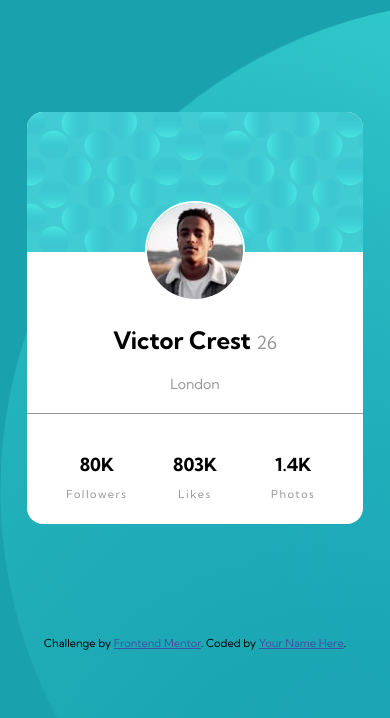
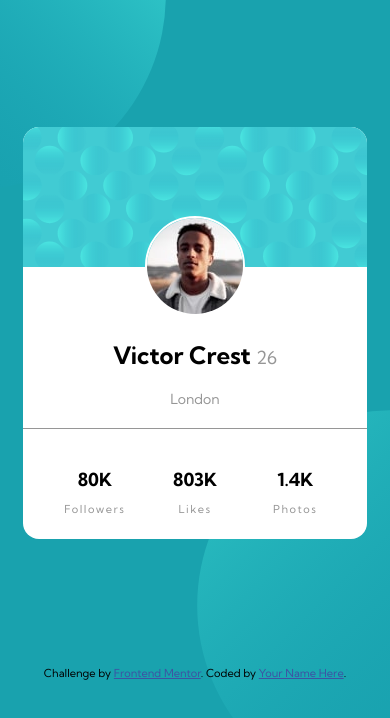
Before and after one commit to webgal-ada/profileCardChallenge, a plain HTML site: page index.html in a window 390 px wide. Drawn offline with Linux system fonts and the light colour scheme.

Commit message:
mobile good, nx media query

```diff
--- a/styles.css
+++ b/styles.css
@@ -15,15 +15,17 @@ body {
   background-color: var(--darkCyan);
   background-image: url("images/bg-pattern-top.svg"),
     url("images/bg-pattern-bottom.svg");
-  background-position: top -350px left -400px top 400px left 545px;
+  background-position: top -200px left -224px, bottom -112px right -197px;
+  background-repeat: no-repeat;
+  background-size: 100%;
 }
 html {
   font-family: "Kumbh Sans", sans-serif;
 }
 .container {
   background-color: #fff;
-  margin: 30% auto;
-  width: 90%;
+  margin: 34% 15px;
+  // width: 90%;
   text-align: center;
   border-radius: 16px;
 }
```
